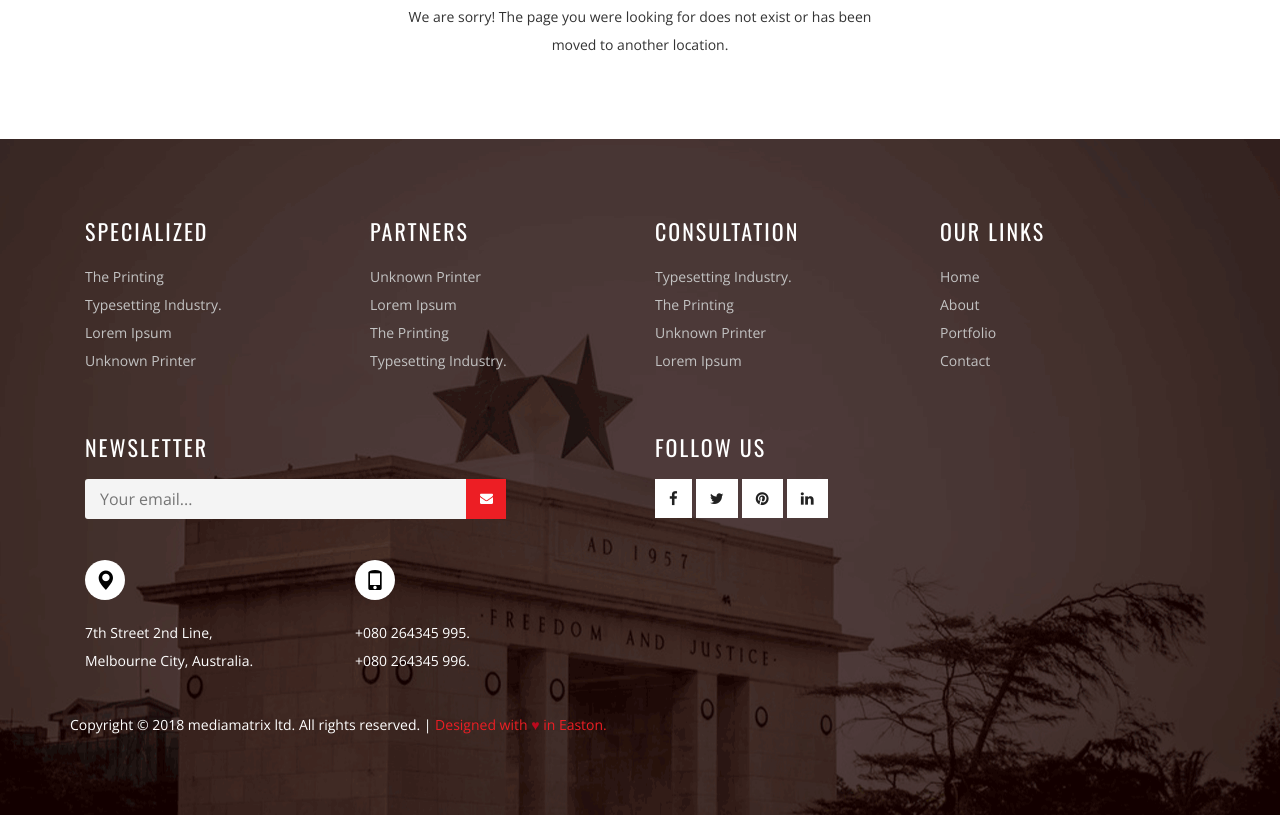
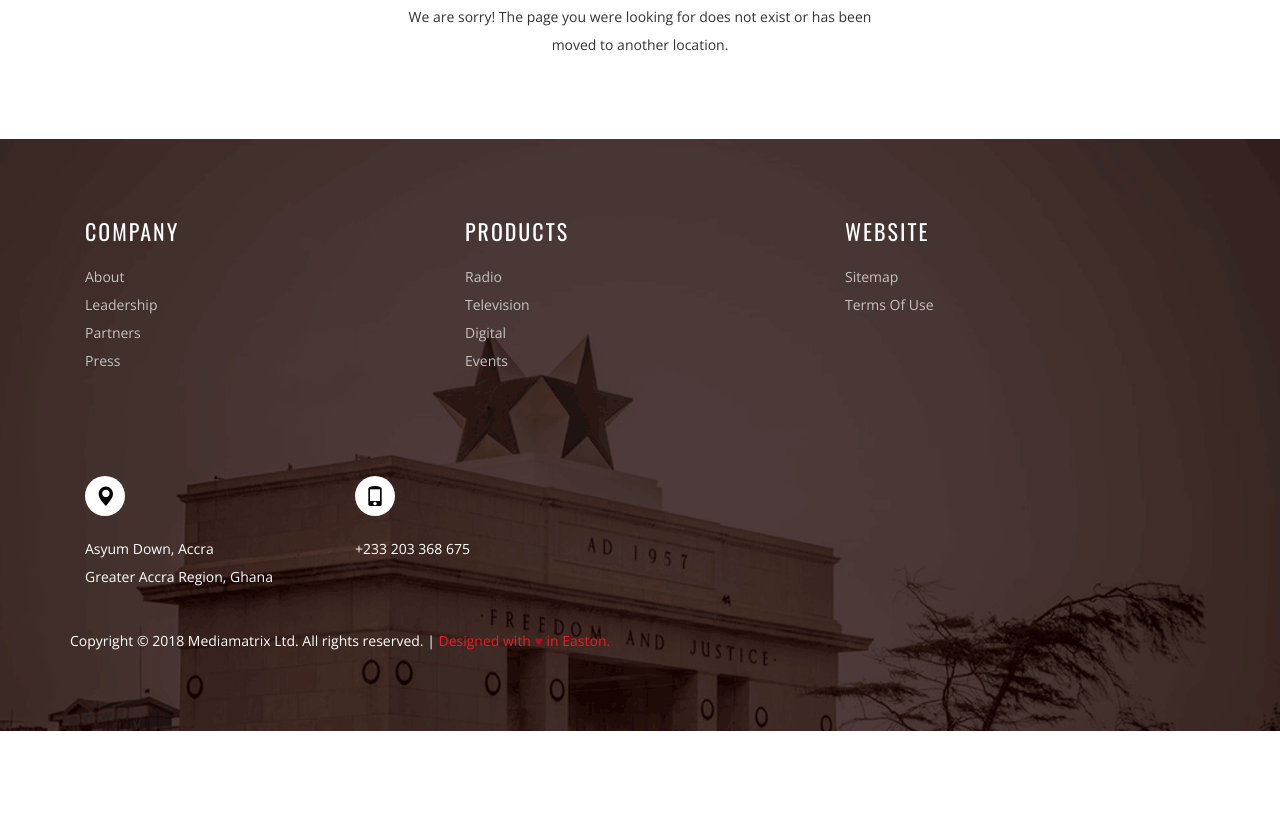
Before and after one commit to FreddyDVO/mediamatrixghana.com, a plain HTML site: page 404.html in a window 1280 px wide. Shown: the part 437-1252 px from the top of the page. After the commit the page ends 1168 px from the top, so only its background shows below. Drawn offline with nearby package versions, Linux system fonts and the light colour scheme.

Commit message:
updated footer

```diff
--- a/404.html
+++ b/404.html
@@ -148,76 +148,52 @@ Initial Date: April 2018
 	<div class="footer">
 		<div class="container">
 			<div class="footer-w3layouts">
-				<div class="col-md-3 footer-agileits">
-					<h3>Specialized</h3>
+				<div class="col-md-4 footer-agileits">
+					<h3>Company</h3>
 					<ul>
-						<li>the printing</li>
-						<li>typesetting industry.</li>
-						<li>Lorem Ipsum</li>
-						<li>unknown printer</li>
+						<li><a href="about.html">About</a></li>
+						<li><a href="leadership.html">Leadership</a></li>
+						<li><a href="partners.html">Partners</a></li>
+						<li><a href="press.html">Press</a></li>
 					</ul>
 				</div>
-				<div class="col-md-3 footer-wthree">
-					<h3>Partners</h3>
+				<div class="col-md-4 footer-agileits">
+					<h3>Products</h3>
 					<ul>
-						<li>unknown printer</li>
-						<li>Lorem Ipsum</li>
-						<li>the printing</li>
-						<li>typesetting industry.</li>
+						<li><a href="radio.html">Radio</a></li>
+						<li><a href="television.html">Television</a></li>
+						<li><a href="digital.html">Digital</a></li>
+						<li><a href="events.html">Events</a></li>
 					</ul>
 				</div>
-				<div class="col-md-3 footer-w3-agileits">
-					<h3>Consultation</h3>
+				<div class="col-md-4 footer-w3-agileits">
+					<h3>Website</h3>
 					<ul>
-						<li>typesetting industry.</li>
-						<li>the printing</li>
-						<li>unknown printer</li>
-						<li>Lorem Ipsum</li>
-					</ul>
-				</div>
-				<div class="col-md-3 footer-agileits-w3layouts">
-					<h3>Our Links</h3>
-					<ul>
-						<li><a href="index.html">Home</a></li>
-						<li><a href="about.html">About</a></li>
-						<li><a href="portfolio.html">Portfolio</a></li>
-						<li><a href="contact.html">Contact</a></li>
+						<li><a href="sitemap.xml">Sitemap</a></li>
+						<li><a href="termsofuse.html">Terms of Use</a></li>
 					</ul>
 				</div>
 				<div class="clearfix"></div>
 			</div>
 			<div class="footer-w3-agile">
 				<div class="col-md-6 w3l-footer-top">
-					<h3>Newsletter</h3>
-					<form action="#" method="post" class="newsletter">
-						<input class="email" type="email" placeholder="Your email..." required="">
-						<input type="submit" class="submit"  value="">
-					</form>
 					<div class="footer-agile">
 						<div class="col-md-6 footer-w3-1">
 							<span class="glyphicon glyphicon-map-marker" aria-hidden="true"></span>
-							<p> 7th Street 2nd Line,  </p>
-							<p> Melbourne City, Australia.</p>
+							<p>Asyum Down, Accra</p>
+							<p>Greater Accra Region, Ghana</p>
 						</div>
 						<div class="col-md-6 footer-w3l-1">
 							<span class="glyphicon glyphicon-phone" aria-hidden="true"></span>
-							<p> +080 264345 995.</p>
-							<p> +080 264345 996.</p>
+							<p>+233 203 368 675</p>
 						</div>
-							<div class="clearfix"></div>
+						<div class="clearfix"></div>
 					</div>
-				</div>
-				<div class="col-md-6 w3ls-social-icons">
-					<h3>Follow Us</h3>
-					<a class="facebook" href="#"><i class="fa fa-facebook"></i></a>
-					<a class="twitter" href="#"><i class="fa fa-twitter"></i></a>
-					<a class="pinterest" href="#"><i class="fa fa-pinterest"></i></a>
-					<a class="linkedin" href="#"><i class="fa fa-linkedin"></i></a>
 				</div>
 				<div class="clearfix"></div>
 			</div>
 			<div class="copy-right-agile">
-				<p>Copyright &copy; <script>new Date().getFullYear()>2016&&document.write(new Date().getFullYear());</script> mediamatrix ltd. All rights reserved. | <a href="http://frederickcoleman.net">Designed with <span style="color:#bb091d;font-weight:bold">♥</span> in Easton.</a></p>
+				<p>Copyright &copy; <script>new Date().getFullYear()>2016&&document.write(new Date().getFullYear());</script> Mediamatrix Ltd. All rights reserved. | <a href="http://frederickcoleman.net">Designed with <span style="color:#bb091d;font-weight:bold">♥</span> in Easton.</a></p>
 			</div>
 		</div>
 	</div>
--- a/css/style.css
+++ b/css/style.css
@@ -1909,11 +1909,11 @@ ul.social-icons li {
     }
     .footer-agileits-w3layouts {
         float: left;
-        width: 25%;
+        width: 33%;
     }
     .footer-w3-agileits {
-        float: left;
-        width: 25%;
+        float: right;
+        width: 33%;
     }
     .footer-wthree {
         float: left;
@@ -1921,7 +1921,7 @@ ul.social-icons li {
     }
     .footer-agileits {
         float: left;
-        width: 25%;
+        width: 33%;
     }
     .footer h3 {
         font-size: 21px;
```
Also changed, not shown: contact.html (+21 -45 lines), index.html (+7 -27 lines).
